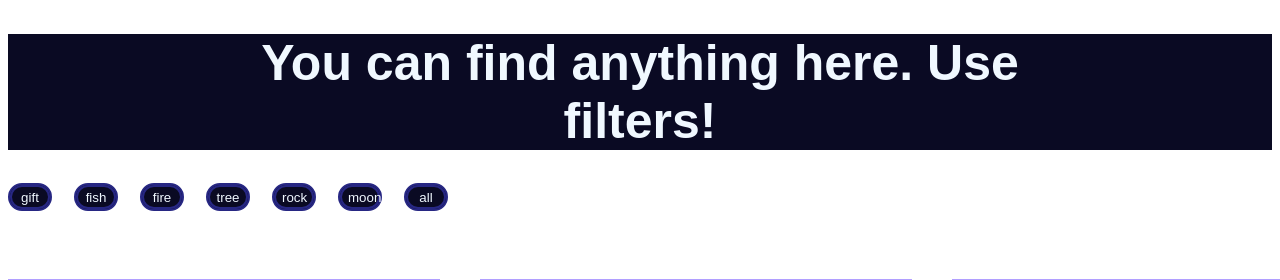
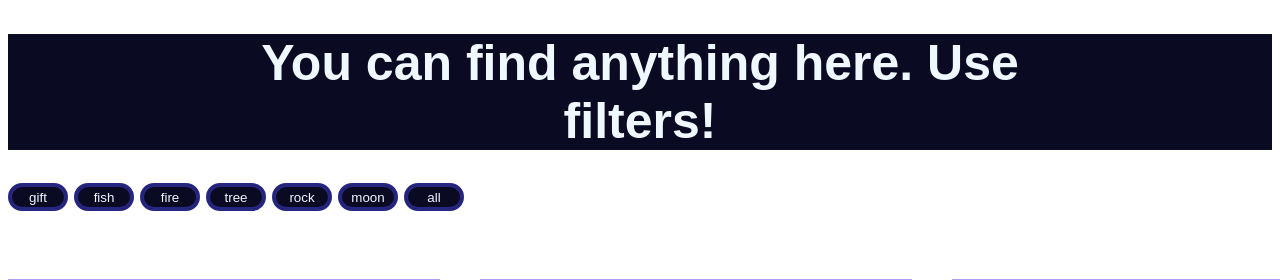
Before and after one commit to TheMostKnown/DVSA, a Flask app: page /3/third in a window 1280 px wide; the page is wider, and only the part inside the window is pictured. Shown: the top 280 px of that part. Run offline with Flask 3, Linux system fonts and the light colour scheme; data comes from the database, SQL or seed files in the repository.

```diff
--- a/app/SQLi/sqli/static/third_page.css
+++ b/app/SQLi/sqli/static/third_page.css
@@ -17,7 +17,7 @@
   border-radius: 16px;
   background-color: #0a0a23;
   color: aliceblue;
-  width: 40px;
+  width: 56px;
   height: 24px;
 }
 
```
